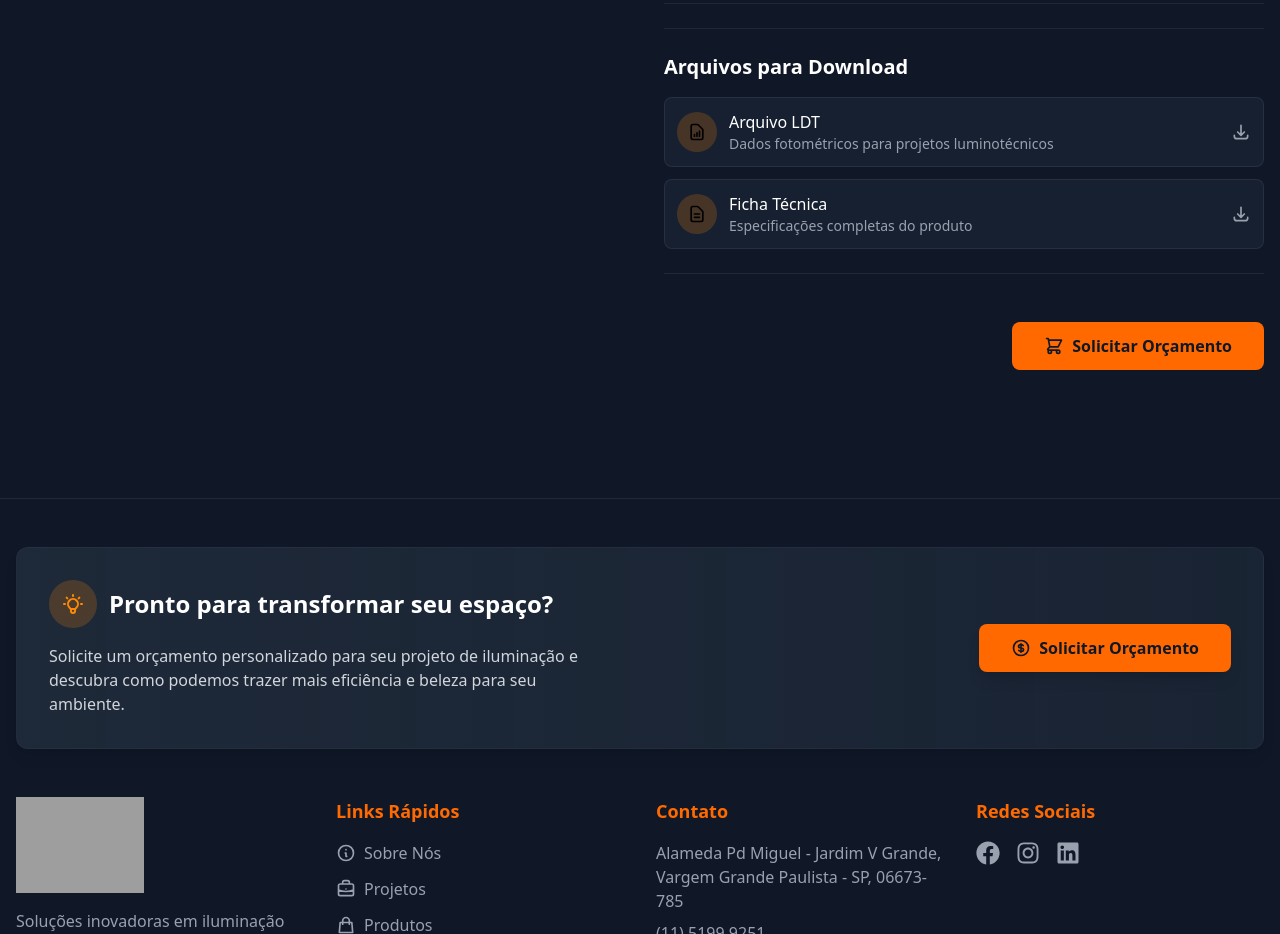
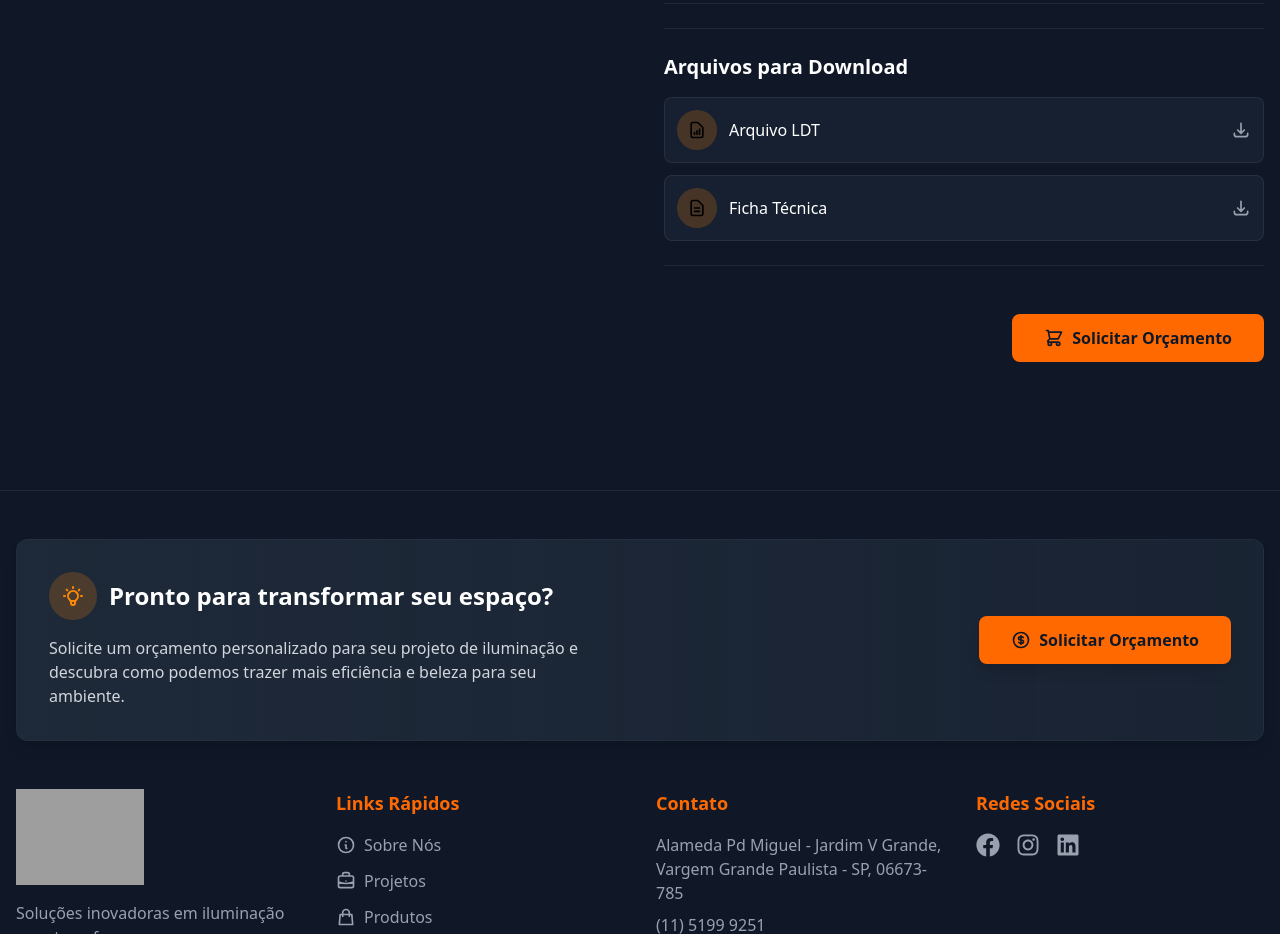
Before and after one commit to Killuasito/6energy, a React (Vite) app: page /produtos/1 in a window 1280 px wide. Shown: the part 1100-2034 px from the top of the page. Built offline with nearby package versions, Linux system fonts and the light colour scheme; grey boxes are pictures that could not be loaded.

Commit message:
correções de FT

```diff
--- a/package.json
+++ b/package.json
@@ -13,6 +13,7 @@
     "@tailwindcss/vite": "^4.0.6",
     "emailjs-com": "^3.2.0",
     "framer-motion": "^12.4.3",
+    "jspdf": "^3.0.1",
     "react": "^19.0.0",
     "react-dom": "^19.0.0",
     "react-icons": "^5.4.0",
--- a/src/data/products.json
+++ b/src/data/products.json
@@ -26,7 +26,17 @@
       "variations": {
         "colors": ["Branco", "Preto", "Cinza", "Grafite"],
         "temperatures": ["3000K", "4000K"]
-      }
+      },
+      "downloads": [
+        {
+          "name": "Ficha Técnica",
+          "filePath": "/downloads/6N102269-ABB30.pdf"
+        },
+        {
+          "name": "Outro Arquivo",
+          "filePath": "/downloads/outro-arquivo.pdf"
+        }
+      ]
     }
   ]
 }
--- a/src/pages/ProductDetail.jsx
+++ b/src/pages/ProductDetail.jsx
@@ -118,36 +118,49 @@ const ProductDetail = () => {
     fetchProduct();
   }, [id, navigate]);
 
-  const handleDownload = (fileName, e) => {
+  useEffect(() => {
+    if (product) {
+      // No need to update the product state here; compute downloads dynamically
+      console.log("Selected variation updated:", selectedVariation);
+    }
+  }, [selectedVariation]);
+
+  const getUpdatedDownloads = () => {
+    if (!product) return [];
+    return product.downloads.map((download) => {
+      if (download.fileName.includes("Ficha Técnica")) {
+        return {
+          ...download,
+          fileName: `${product.name} - Ficha Técnica (${selectedVariation.color}, ${selectedVariation.temperature}).pdf`,
+          filePath: `/downloads/${product.name.replace(/\s+/g, "-")}-${
+            selectedVariation.color
+          }-${selectedVariation.temperature}.pdf`,
+        };
+      } else if (download.fileName.includes(".LDT")) {
+        return {
+          ...download,
+          fileName: `${product.name} (${selectedVariation.color}, ${selectedVariation.temperature}).LDT`,
+          filePath: `/downloads/${product.name.replace(/\s+/g, "-")}-${
+            selectedVariation.color
+          }-${selectedVariation.temperature}.ldt`,
+        };
+      }
+      return download;
+    });
+  };
+
+  const updatedDownloads = getUpdatedDownloads();
+
+  const handleDownload = (filePath, e) => {
     e.preventDefault();
-    // Create a blank text file with the proper name
-    const fileExtension = fileName.split(".").pop().toLowerCase();
 
-    // Create different content based on file type
-    let content = "";
-    let mimeType = "";
-
-    if (fileExtension === "ldt") {
-      content = `This is a sample LDT file for ${product.name}.\nIn a real application, this would contain photometric data.`;
-      mimeType = "text/plain";
-    } else if (fileExtension === "pdf") {
-      content = `This is a sample PDF content for ${product.name}.\nIn a real application, this would be a binary PDF file.`;
-      mimeType = "text/plain"; // In real app, would be application/pdf
-    }
-
-    const blob = new Blob([content], { type: mimeType });
-    const url = URL.createObjectURL(blob);
-
-    // Create a temporary link and click it
+    // Redirect to the dynamically generated file path
     const link = document.createElement("a");
-    link.href = url;
-    link.download = fileName;
+    link.href = filePath;
+    link.download = filePath.split("/").pop(); // Extract file name
     document.body.appendChild(link);
     link.click();
     document.body.removeChild(link);
-
-    // Clean up the URL object
-    setTimeout(() => URL.revokeObjectURL(url), 100);
   };
 
   if (loading) {
@@ -341,28 +354,24 @@ const ProductDetail = () => {
                   Arquivos para Download
                 </h3>
                 <div className="space-y-3">
-                  {product.downloads.map((download, index) => (
+                  {updatedDownloads.map((download, index) => (
                     <motion.a
                       key={index}
-                      href={download.url}
-                      onClick={(e) =>
-                        download.downloadHandler &&
-                        handleDownload(download.fileName, e)
-                      }
+                      href={download.filePath}
+                      onClick={(e) => handleDownload(download.filePath, e)}
                       className="flex items-center p-3 bg-gray-800/50 hover:bg-gray-800/80 border border-gray-700/50 rounded-lg group transition-all duration-300"
                       whileHover={{ scale: 1.02, x: 5 }}
                       whileTap={{ scale: 0.98 }}
                     >
                       <div className="w-10 h-10 rounded-full bg-orange-400/20 flex items-center justify-center mr-3 group-hover:bg-orange-400/30 transition-colors">
-                        {download.icon}
+                        {download.icon || (
+                          <HiOutlineDocumentText className="w-5 h-5" />
+                        )}
                       </div>
                       <div className="flex-1">
                         <h4 className="text-white font-medium">
                           {download.name}
                         </h4>
-                        <p className="text-gray-400 text-sm">
-                          {download.description}
-                        </p>
                       </div>
                       <HiOutlineDownload className="w-5 h-5 text-gray-400 group-hover:text-orange-500 transition-all transform group-hover:translate-y-0.5" />
                     </motion.a>
--- a/src/pages/ProjectDetail.jsx
+++ b/src/pages/ProjectDetail.jsx
@@ -175,7 +175,7 @@ const ProjectDetail = () => {
                 whileHover={{ scale: 1.02 }}
                 whileTap={{ scale: 0.98 }}
                 className="w-full bg-orange-500 text-gray-900 py-4 px-6 rounded-xl font-semibold
-                  hover:bg-orange-400 transition-colors"
+                  hover:bg-orange-500 transition-colors"
               >
                 Solicitar Orçamento
               </motion.button>
```
Also changed, not shown: 2 other files (tests, documents, lock files or other folders).
